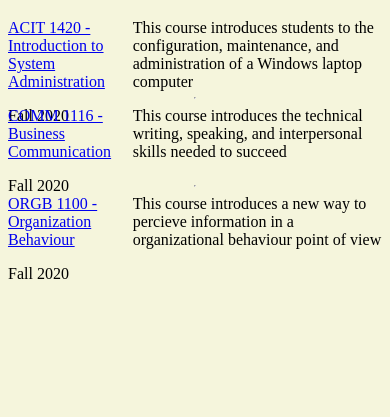
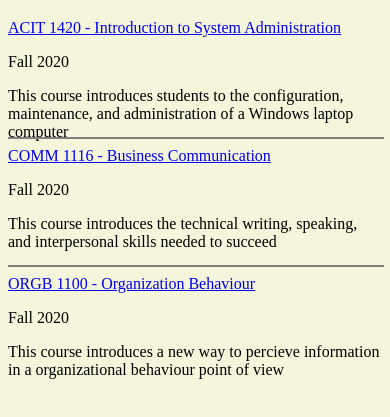
Before and after one commit to raihankheraj/ACIT-Web-Tech-Lab-5, a plain HTML site: page misc/courses.html in a window 390 px wide. Shown: the part 107-524 px from the top of the page. Drawn offline with Linux system fonts and the light colour scheme.

Commit message:
Merging changes to Master branch

```diff
--- a/personal_website/css/Lab3stylesheet.css
+++ b/personal_website/css/Lab3stylesheet.css
@@ -1,24 +1,9 @@
-@media screen and (max-width: 960px){
-
-  .courses{
-    display: grid;
-    grid-template-columns: 1fr;
-  }
-  .course-section{
-    display: grid;
-    grid-template-columns: 1fr;
-    grid-template-rows: 1fr 1fr 1fr;
-    height: 110px;
-  }
-  .right-area{
-    grid-row: 1;
-  }
-  .links{
-    display: block;
-  }
-}
 
 
+hr{
+  border: solid 1px grey;
+  width: 100%;
+}
 
 body {
   background-color: beige;
@@ -62,3 +47,22 @@ img {
   display: inline;
   text-indent: 8px;
 }
+
+@media screen and (max-width: 960px){
+
+  .courses{
+    display: grid;
+    grid-template-columns: 1fr;
+  }
+  .course-section{
+    display: flex;
+    flex-direction: column;
+    height: 110px;
+  }
+  .right-area{
+    grid-row: 1;
+  }
+  .links{
+    display: block;
+  }
+}
```
Also changed, not shown: misc/courses.html (+2 -2 lines).
